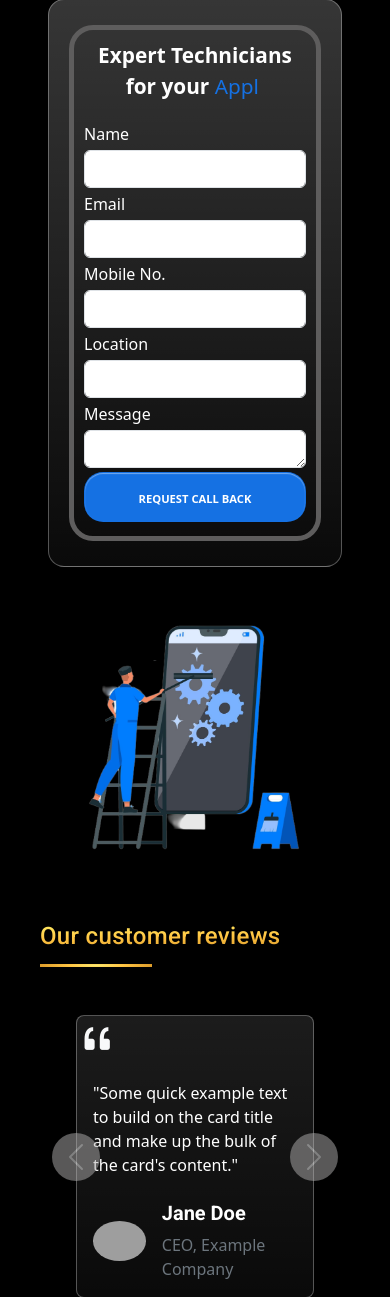
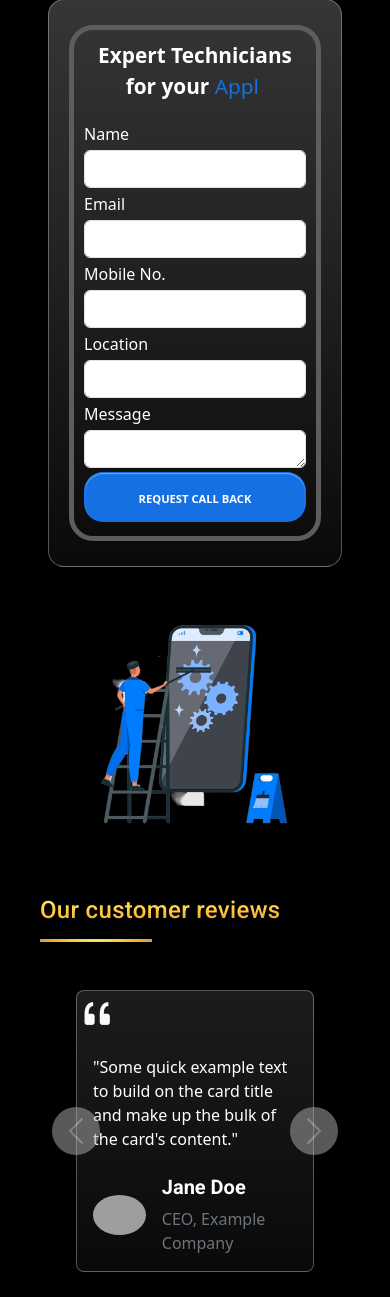
Before and after one commit to blackheadhackr/mobairu, a CodeIgniter app: page /new_web/index.php/main/seed in a window 390 px wide. Shown: the part 2497-3794 px from the top of the page. Run offline with CodeIgniter, Linux system fonts and the light colour scheme; grey boxes are pictures that could not be loaded.

Commit message:
responsive

```diff
--- a/application/views/seed/seed.php
+++ b/application/views/seed/seed.php
@@ -95,12 +95,14 @@
                     <!-- form section  -->
                     <div class="container-sm">
                         <div class="row">
-                            <div class="col-md-6 p-2">
+                            <div class="col-md-5 p-2">
                                 <?php $this->load->view('common/form'); ?>
                                 <?php $this->load->view('common/mobile_form') ?>
                             </div>
-                            <div class="col-md-6 p-5">
-                                <img src="<?=base_url('assets/images/icons/iphone.png')?>" alt="mobairu" class="img-fluid">
+                            <div class="col-md-7 d-flex justify-content-center align-item-center">
+                                <div class="form-img-div">
+                                    <img src="<?=base_url('assets/images/icons/iphone.png')?>" alt="mobairu" class="img-fluid">
+                                </div>
                             </div>
 
                         </div>
--- a/assets/css/custome.css
+++ b/assets/css/custome.css
@@ -260,6 +260,17 @@ button#send-message {
   color: white;
   border-radius: 1.2rem;
   background: #1571e3;
+}
+
+.form-img-div {
+  width: 100%;
+  height: auto;
+  padding: 6rem;
+}
+
+.form-img-div > img {
+  width: 100%;
+  height: auto;
 }
 
 .reqbtn {
--- a/assets/css/custome.scss
+++ b/assets/css/custome.scss
@@ -243,6 +243,18 @@ button#send-message {
   color: white;
   border-radius: 1.2rem;
   background: #1571e3;
+}
+.form-img-div{
+  width: 100%;
+  height: auto;
+  padding: 6rem;
+}
+.form-img-div>img{
+  width:100%;
+  height: auto;
+  // position: relative;
+
+
 }
 .reqbtn{
   font-size: 1.2rem;
--- a/assets/css/responsive.css
+++ b/assets/css/responsive.css
@@ -44,6 +44,9 @@
   .mobile-form {
     display: none;
   }
+  .form-img-div {
+    padding: 3rem;
+  }
 }
 @media screen and (max-device-width: 1440px) {
   .top-header > img {
@@ -88,6 +91,9 @@
     color: #fff;
     font-size: 1.3rem;
     font-weight: 600;
+  }
+  .form-img-div {
+    padding: 3rem;
   }
   .reqbtn {
     font-size: 0.8rem;
@@ -139,6 +145,9 @@
     font-size: 1.3rem;
     font-weight: 600;
   }
+  .form-img-div {
+    padding: 1rem;
+  }
 }
 /* For Mobile Landscape View */
 @media screen and (max-device-width: 668px) {
@@ -165,6 +174,9 @@
     -webkit-text-fill-color: transparent;
     background-clip: text;
     z-index: 9999;
+  }
+  .form-img-div {
+    padding: 1rem;
   }
   .heading_septrater {
     margin: auto;
--- a/assets/css/responsive.scss
+++ b/assets/css/responsive.scss
@@ -53,6 +53,9 @@
 .mobile-form{
   display: none;
 }
+.form-img-div{
+  padding: 3rem;
+}
 
 
 
@@ -106,6 +109,9 @@
   color: #fff;
   font-size: 1.3rem;
   font-weight: 600;
+}
+.form-img-div{
+  padding: 3rem;
 }
 .reqbtn {
   font-size: 0.8rem;
@@ -165,6 +171,9 @@
         font-size: 1.3rem;
         font-weight: 600;
       }
+      .form-img-div{
+        padding: 1rem;
+      }
 }
 
 /* For Mobile Landscape View */
@@ -194,6 +203,9 @@
         z-index: 9999;
 
     }
+    .form-img-div{
+      padding: 1rem;
+    }
     .heading_septrater {
       margin: auto;
       margin-bottom: .5rem;
```
Also changed, not shown: 2 other files.
